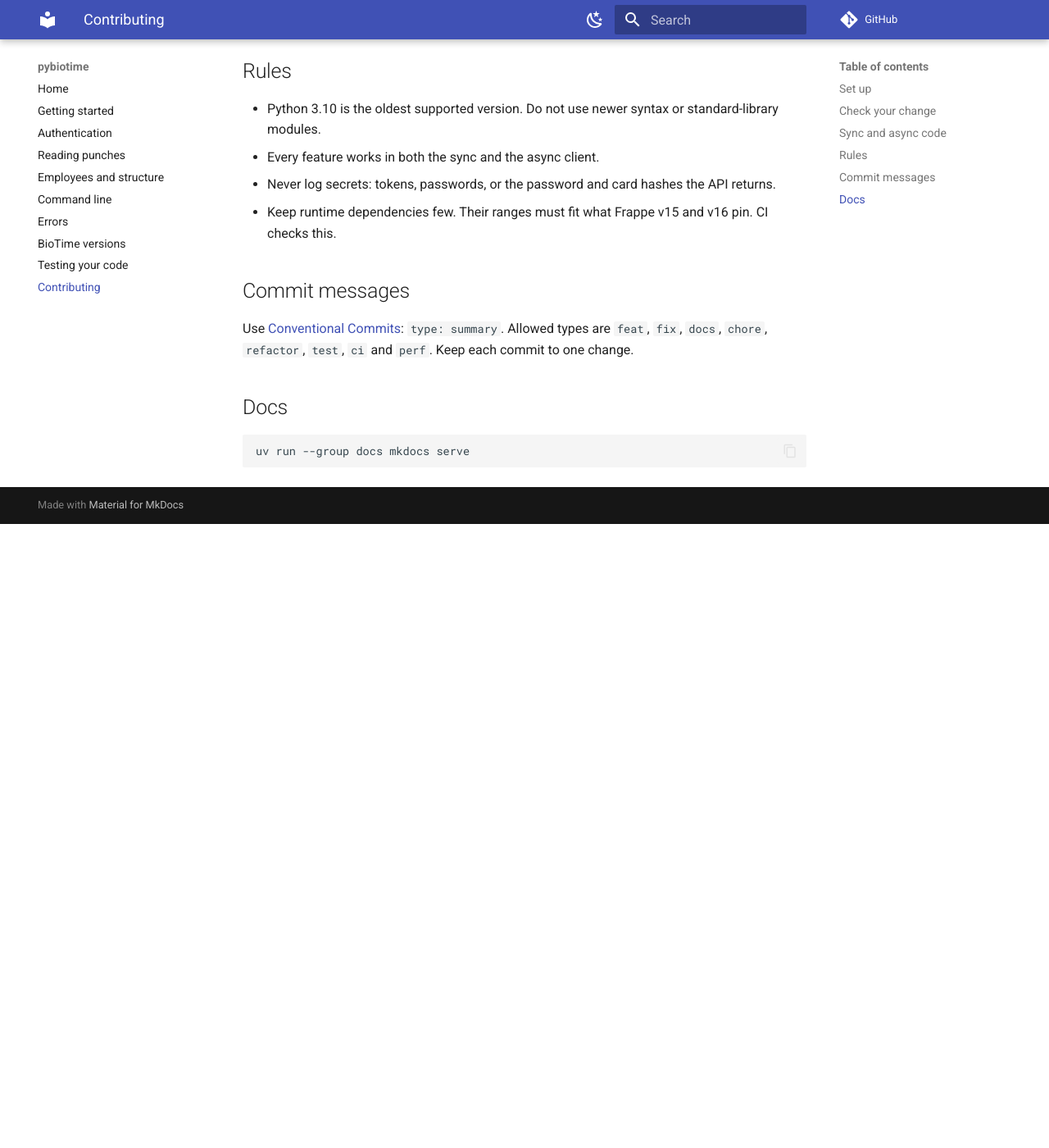
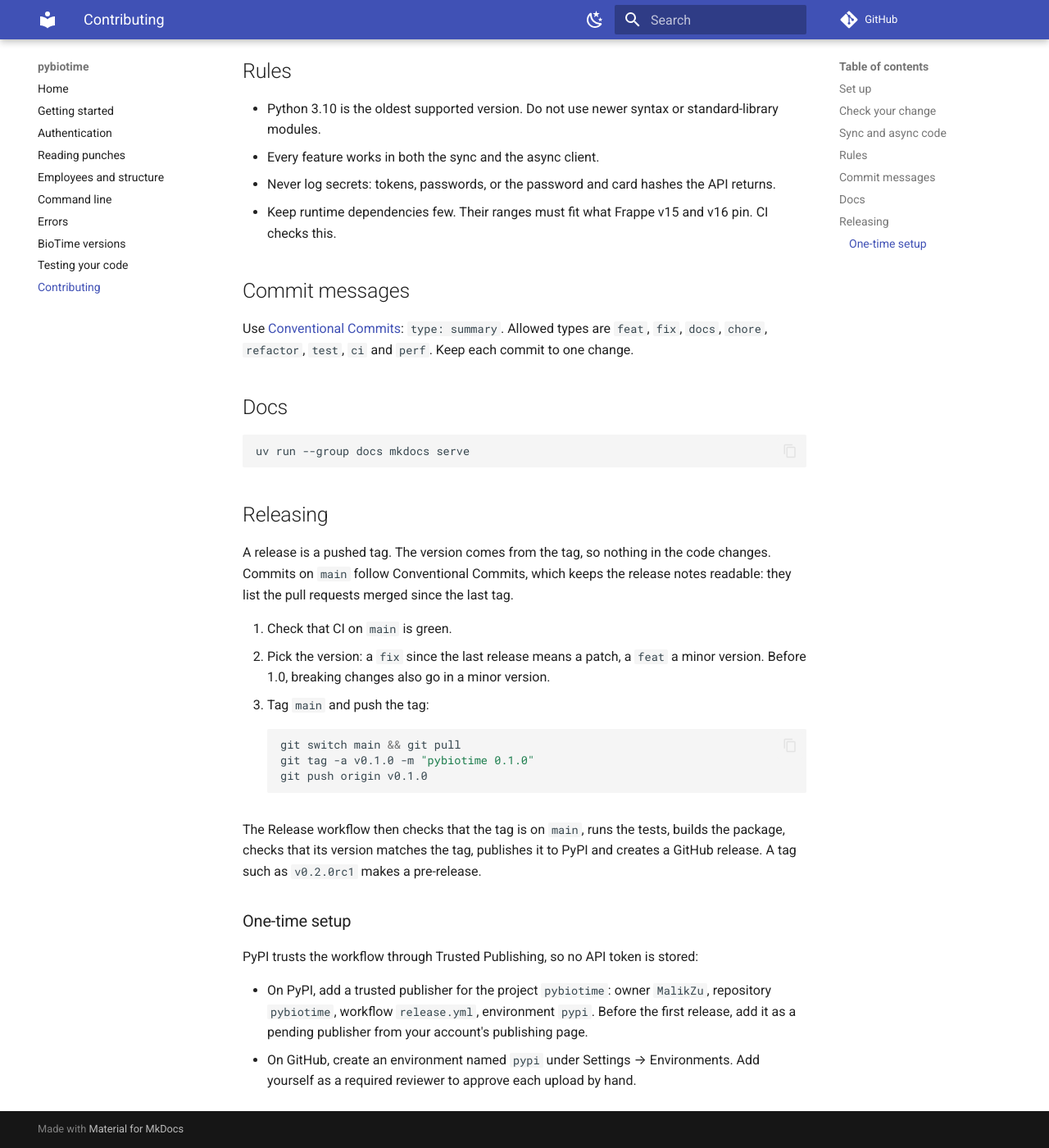
Before and after one commit to MalikZu/pybiotime, an MkDocs documentation site: the page built from docs/contributing.md, in a window 1280 px wide and 1400 px high, scrolled down 1150 px. Shown: the whole window at 82% size. Built offline with MkDocs 1.6.1 and Material for MkDocs 9.7.7, drawn with Linux system fonts in a browser that asks for light colours; comment, search, counter and statistics services are not loaded; before the commit the page ends 1789 px from its top, so only the background shows below that.

Commit message:
ci: publish to PyPI when a version tag is pushed
The version now comes from the git tag through hatch-vcs, a build-time dependency only; source trees without git history build as 0.0.0. Pushing a tag such as v0.1.0 runs the Release workflow: it checks the tag is on main, runs the tests, builds, checks the built version matches the tag, publishes to PyPI through Trusted Publishing, and creates a GitHub release with notes from the merged pull requests. Development status moves to Alpha. docs/contributing.md explains the steps and the one-time setup.

````diff
--- a/docs/contributing.md
+++ b/docs/contributing.md
@@ -66,3 +66,34 @@ Keep each commit to one change.
 ```bash
 uv run --group docs mkdocs serve
 ```
+
+## Releasing
+
+A release is a pushed tag. The version comes from the tag, so nothing in the code
+changes. Commits on `main` follow Conventional Commits, which keeps the release notes
+readable: they list the pull requests merged since the last tag.
+
+1. Check that CI on `main` is green.
+2. Pick the version: a `fix` since the last release means a patch, a `feat` a minor
+   version. Before 1.0, breaking changes also go in a minor version.
+3. Tag `main` and push the tag:
+
+    ```bash
+    git switch main && git pull
+    git tag -a v0.1.0 -m "pybiotime 0.1.0"
+    git push origin v0.1.0
+    ```
+
+The Release workflow then checks that the tag is on `main`, runs the tests, builds the
+package, checks that its version matches the tag, publishes it to PyPI and creates a
+GitHub release. A tag such as `v0.2.0rc1` makes a pre-release.
+
+### One-time setup
+
+PyPI trusts the workflow through Trusted Publishing, so no API token is stored:
+
+- On PyPI, add a trusted publisher for the project `pybiotime`: owner `MalikZu`,
+  repository `pybiotime`, workflow `release.yml`, environment `pypi`. Before the first
+  release, add it as a pending publisher from your account's publishing page.
+- On GitHub, create an environment named `pypi` under Settings → Environments. Add
+  yourself as a required reviewer to approve each upload by hand.
````
Also changed, not shown: pyproject.toml (+9 -3 lines), 2 other files.
